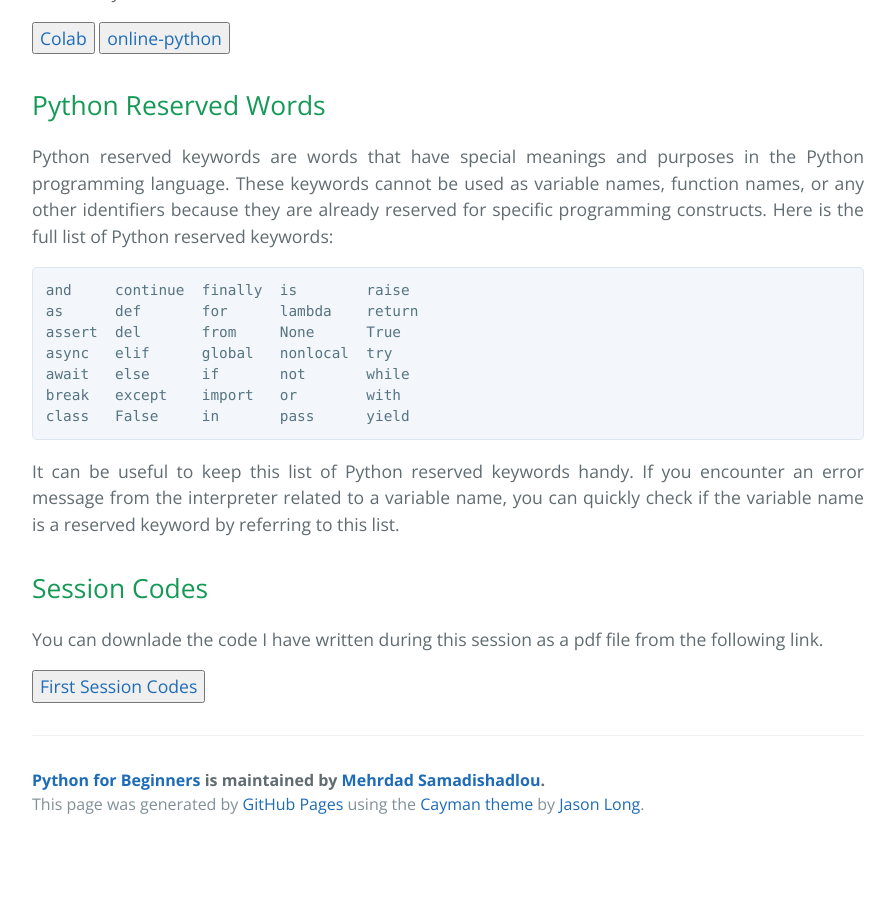
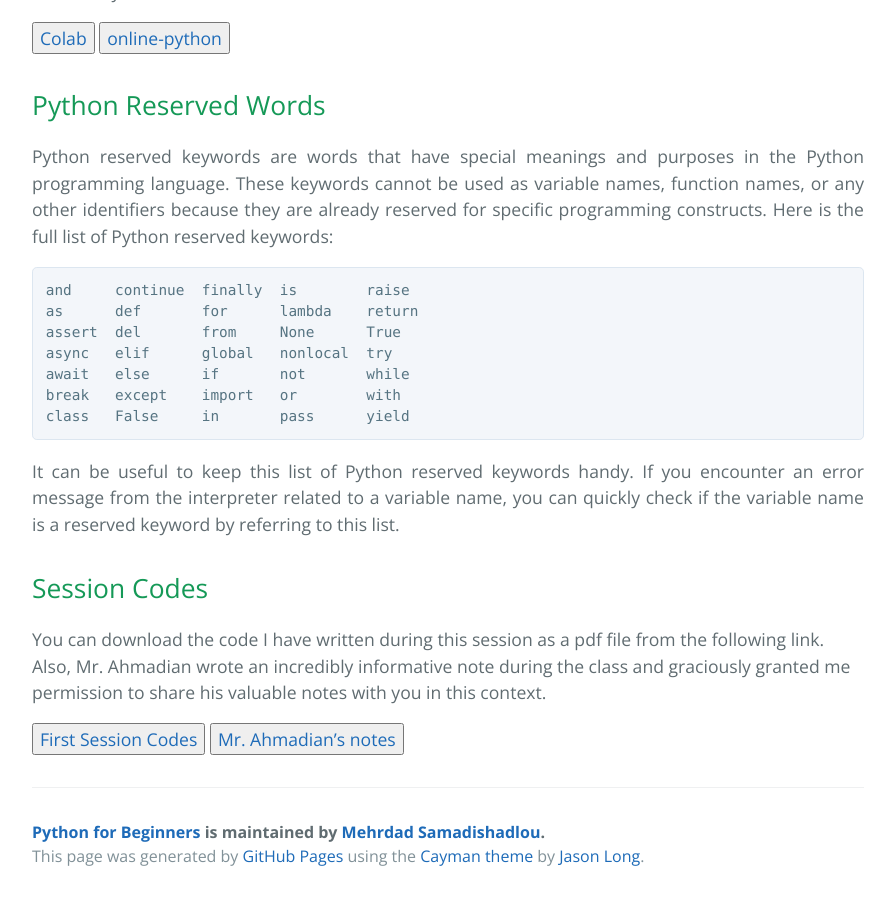
Before and after one commit to MehrdadSamadishadlou/Python_for_Beginners, a Jekyll site: the page built from materials.md, in a window 1280 px wide and 900 px high, scrolled down 1249 px. Shown: the whole window, without its empty margins (192-1087 px from the left). Built offline with Jekyll 4.4.1, drawn with Linux system fonts in a browser that asks for light colours; before the commit the page ends 2097 px from its top, so only the background shows below that.

Commit message:
Update materials.md

```diff
--- a/materials.md
+++ b/materials.md
@@ -62,7 +62,8 @@ It can be useful to keep this list of Python reserved keywords handy. If you enc
 
 ## Session Codes
 
-You can downlade the code I have written during this session as a pdf file from the following link.
+You can download the code I have written during this session as a pdf file from the following link. Also, Mr. Ahmadian wrote an incredibly informative note during the class and graciously granted me permission to share his valuable notes with you in this context.
 
 
-<a href="https://drive.google.com/file/d/1qKnRFhXfczWBRTH1ikJcpXQz1BQNdmYR/view?usp=sharing" target="_blank"><button>First Session Codes</button></a>
+<a href="https://drive.google.com/file/d/1qKnRFhXfczWBRTH1ikJcpXQz1BQNdmYR/view?usp=sharing" target="_blank"><button>First Session Codes</button></a>   <a href="https://drive.google.com/file/d/1Dc44QV9QSC7XrqOawGmSRsVa0oTXQaDo/view?usp=sharing
+" target="_blank"><button>Mr. Ahmadian's notes</button></a>
```
